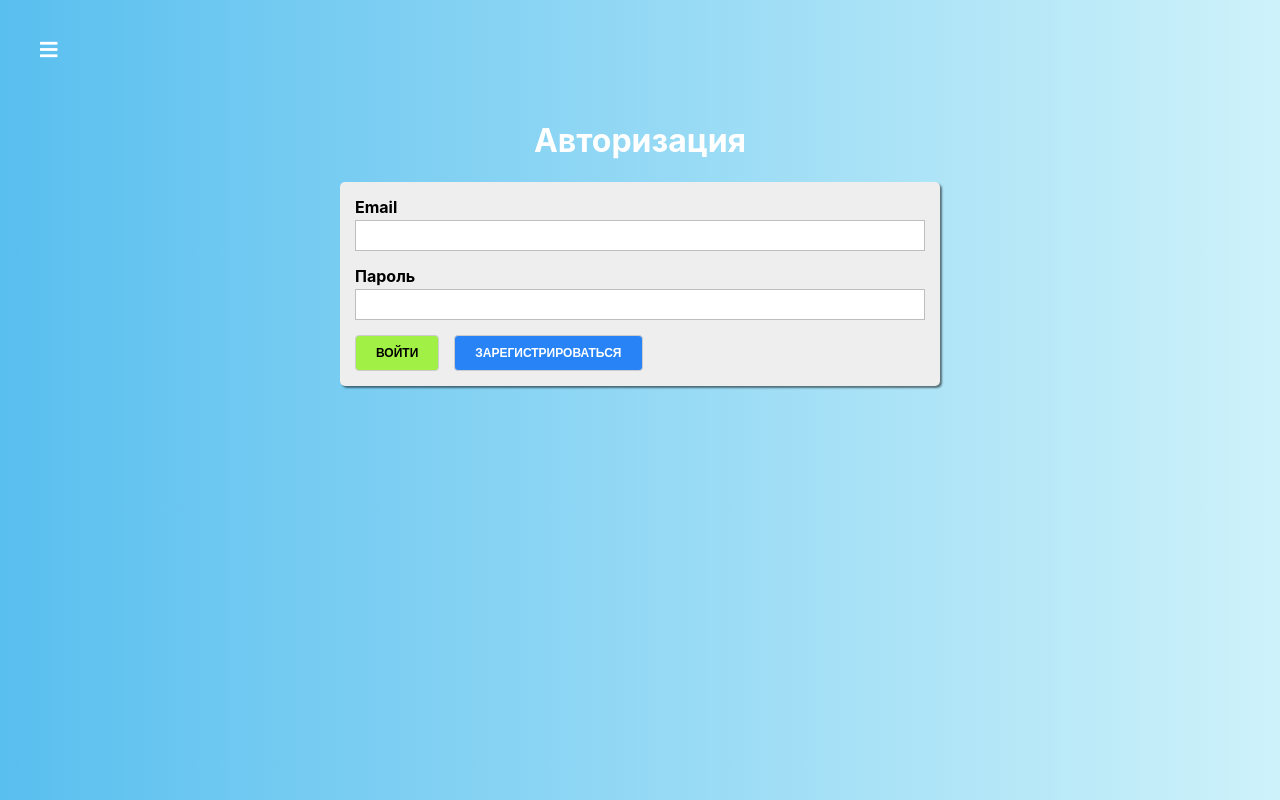
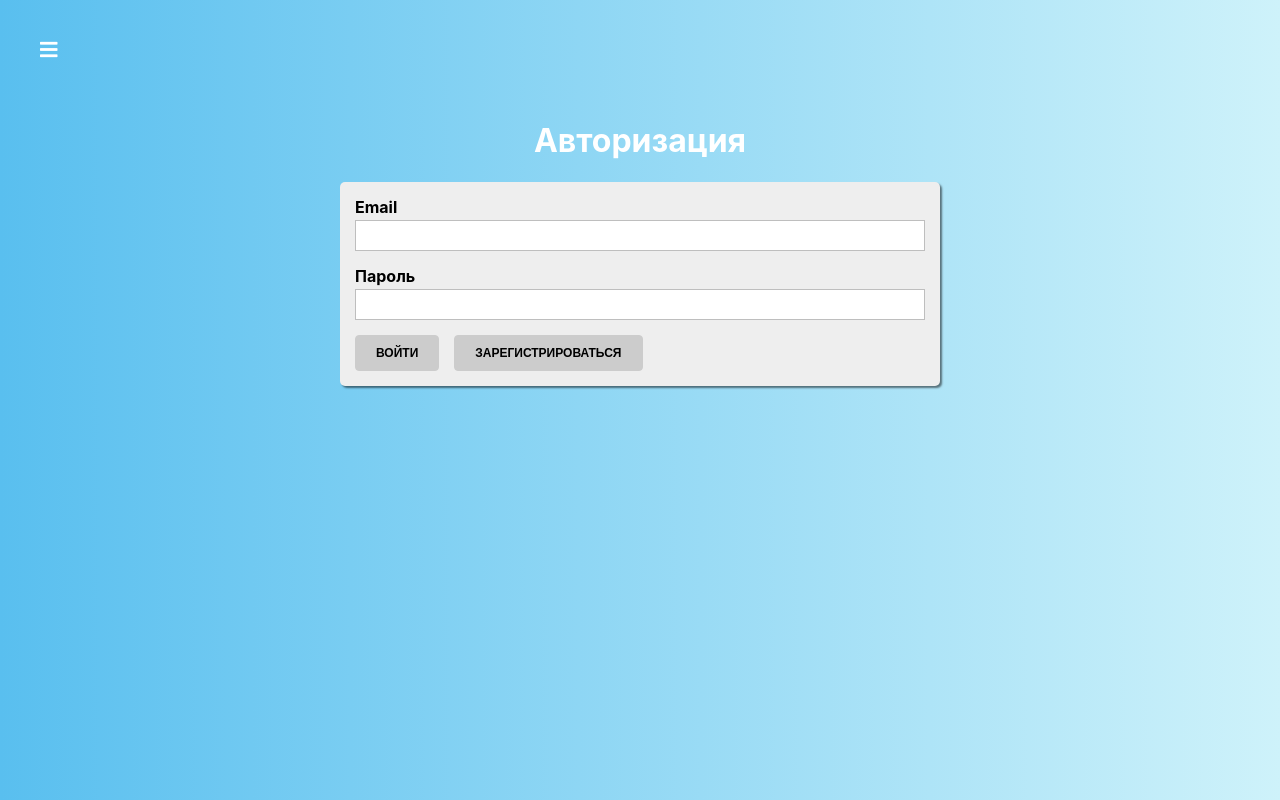
Before and after one commit to evgen904/react-practice, a React app: page /auth in a window 1280 px wide. Built offline with nearby package versions, Linux system fonts and the light colour scheme.

Commit message:
Валидация формы

```diff
--- a/src/components/UI/Button/Button.module.scss
+++ b/src/components/UI/Button/Button.module.scss
@@ -17,6 +17,7 @@
   &:disabled {
     cursor: not-allowed;
     background: #ccc;
+    color: #000000;
   }
 }
 
--- a/src/containers/Auth/Auth.js
+++ b/src/containers/Auth/Auth.js
@@ -7,6 +7,7 @@ import is from 'is_js'
 export default class Auth extends Component {
 
   state = {
+    isFormValid: false,
     formControls: {
       email: {
         value: '',
@@ -79,8 +80,13 @@ export default class Auth extends Component {
 
     formControls[controlName] = control
 
+    let isFormValid = true
+    Object.keys(formControls).forEach(name => {
+      isFormValid = formControls[name].valid && formControls
+    })
+
     this.setState({
-      formControls
+      formControls, isFormValid
     })
   }
 
@@ -115,12 +121,14 @@ export default class Auth extends Component {
             <Button
               type={'success'}
               onClick={this.loginHandler}
+              disabled={!this.state.isFormValid}
             >
               Войти
             </Button>
             <Button
               type={'primary'}
               onClick={this.registrationHandler}
+              disabled={!this.state.isFormValid}
             >
               Зарегистрироваться
             </Button>
```
